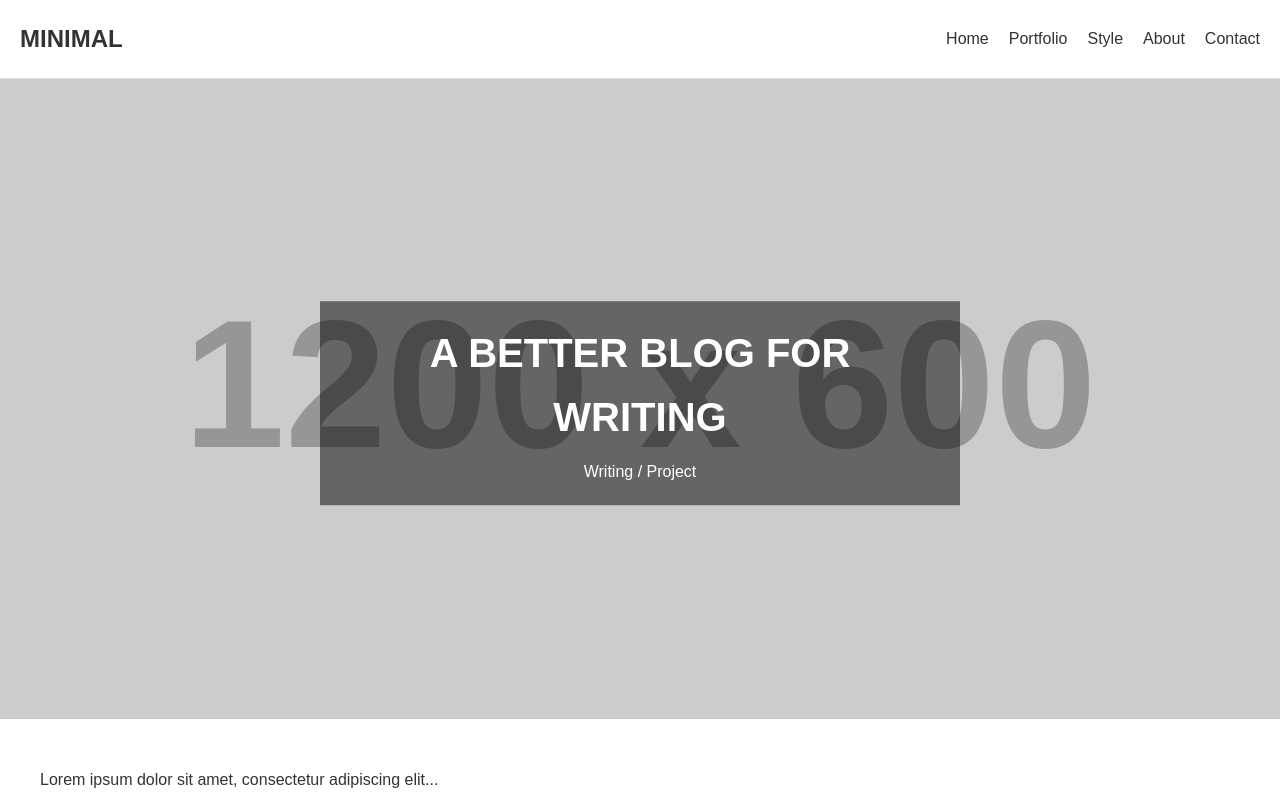
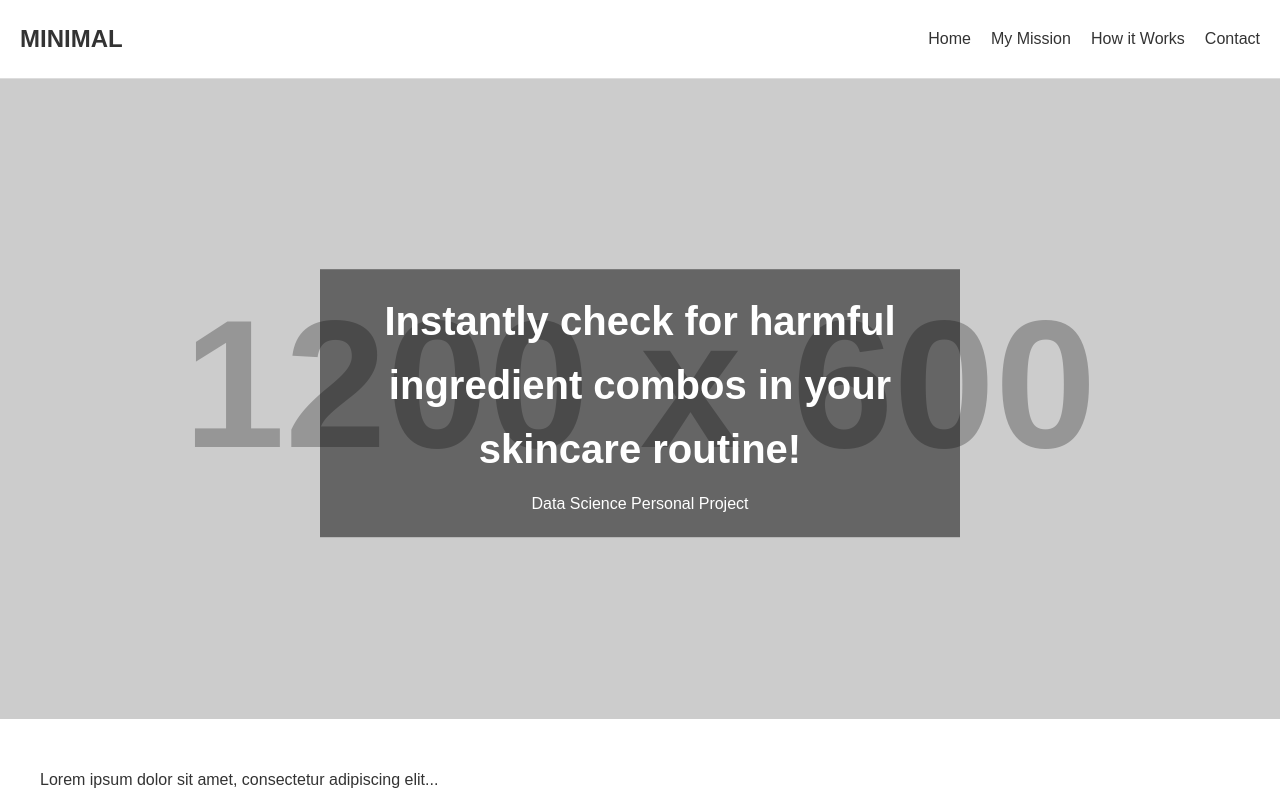
Before and after one commit to 4rani/alchemy-of-skin, a plain HTML site: page index.html in a window 1280 px wide. Shown: the top 800 px of the page. Drawn offline with Linux system fonts and the light colour scheme; placeholder pictures from the web are drawn by us.

Commit message:
Update index.html

```diff
--- a/index.html
+++ b/index.html
@@ -12,9 +12,8 @@
             <div class="logo">MINIMAL</div>
             <ul>
                 <li><a href="#">Home</a></li>
-                <li><a href="#">Portfolio</a></li>
-                <li><a href="#">Style</a></li>
-                <li><a href="#">About</a></li>
+                <li><a href="#">My Mission</a></li>
+                <li><a href="#">How it Works</a></li>
                 <li><a href="#">Contact</a></li>
             </ul>
         </nav>
@@ -23,8 +22,8 @@
     <section class="hero">
         <img src="https://via.placeholder.com/1200x600" alt="Hero Image">
         <div class="hero-text">
-            <h1>A BETTER BLOG FOR WRITING</h1>
-            <p>Writing / Project</p>
+            <h1>Instantly check for harmful ingredient combos in your skincare routine!</h1>
+            <p>Data Science Personal Project</p>
         </div>
     </section>
 
```
